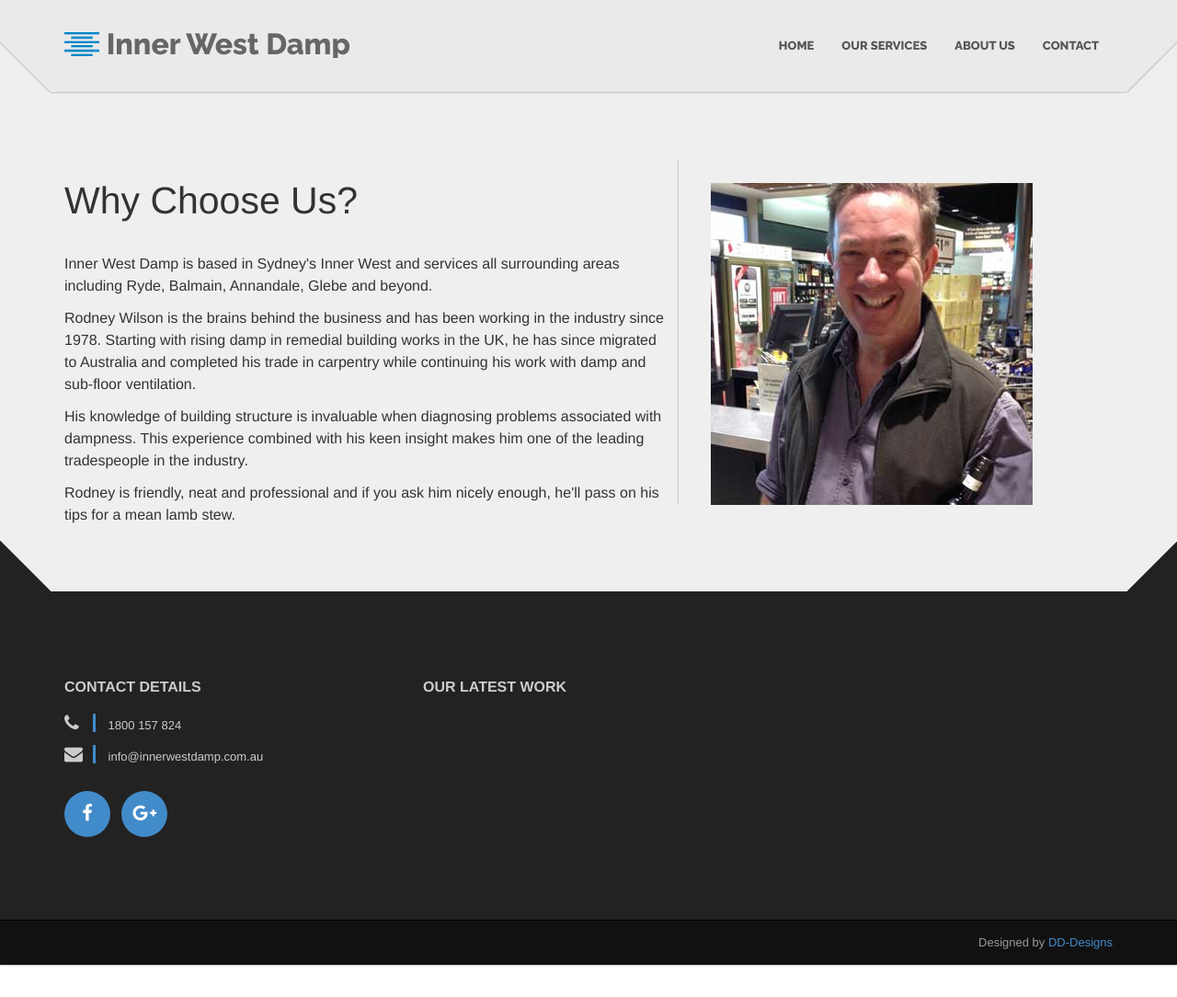
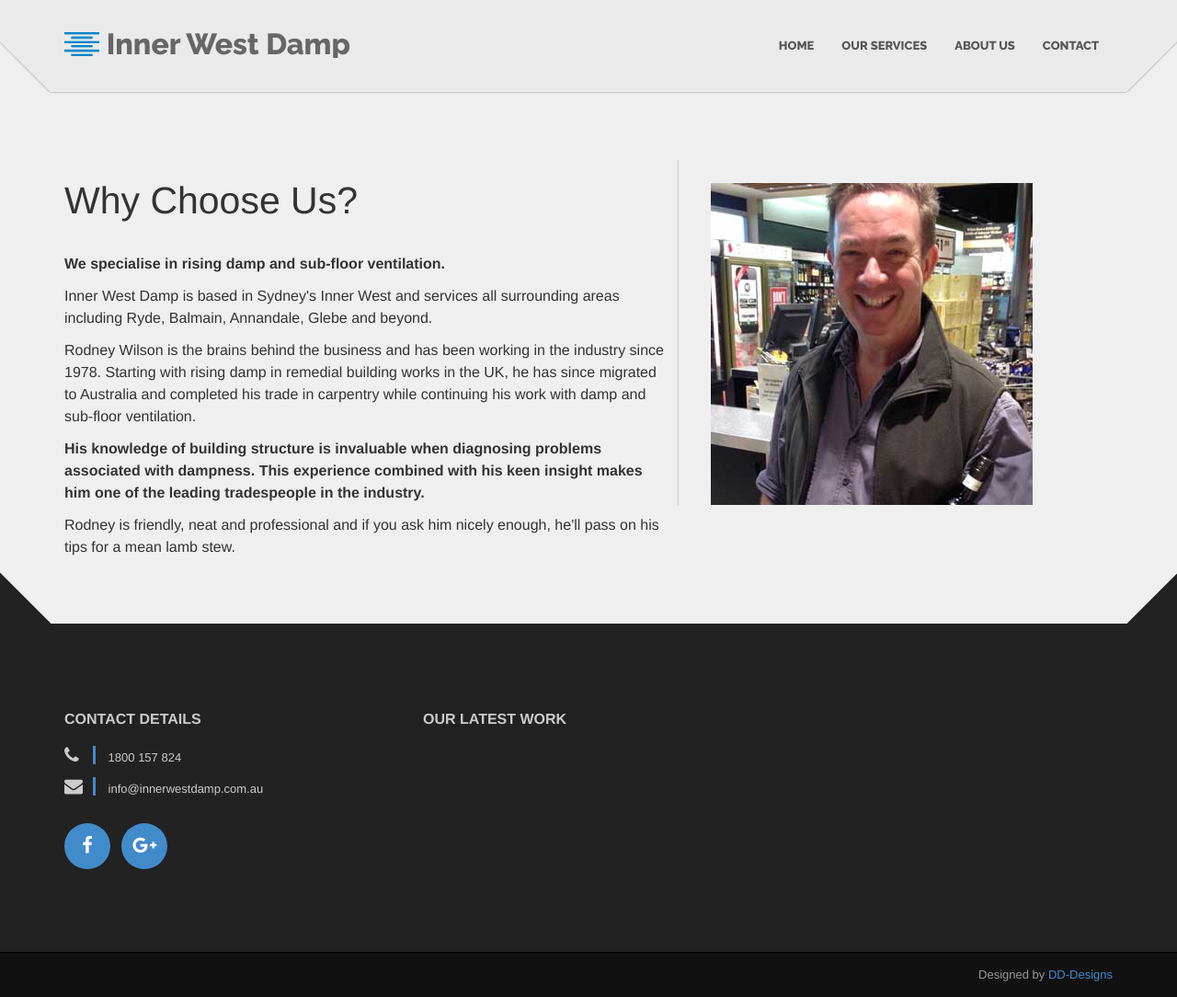
Before and after one commit to innerwestdamp/innerwestdamp.github.io, a Jekyll site: the page built from about.html, in a window 1280 px wide and 1084 px high. Shown: the whole window at 92% size. Built offline with Jekyll 4.4.1, drawn with Linux system fonts in a browser that asks for light colours; nearby versions of some CDN libraries.

Commit message:
Update about.html

```diff
--- a/about.html
+++ b/about.html
@@ -15,9 +15,10 @@ meta_description:
   <div class="row about">
        <div class="col-sm-12 col-md-7">
             <h1>Why Choose Us?</h1><br>
+            <p><strong>We specialise in rising damp and sub-floor ventilation.</strong></p>
             <p>Inner West Damp is based in Sydney's Inner West and services all surrounding areas including Ryde, Balmain, Annandale, Glebe and beyond.</p>
             <p>Rodney Wilson is the brains behind the business and has been working in the industry since 1978.  Starting with rising damp in remedial building works in the UK, he has since migrated to Australia and completed his trade in carpentry while continuing his work with damp and sub-floor ventilation.</p>
-            <p>His knowledge of building structure is invaluable when diagnosing problems associated with dampness.  This experience combined with his keen insight makes him one of the leading tradespeople in the industry. </p>
+            <p><strong>His knowledge of building structure is invaluable when diagnosing problems associated with dampness.  This experience combined with his keen insight makes him one of the leading tradespeople in the industry.</strong> </p>
             <p>Rodney is friendly, neat and professional and if you ask him nicely enough, he'll pass on his tips for a mean lamb stew.
             </p>
        </div>
```
